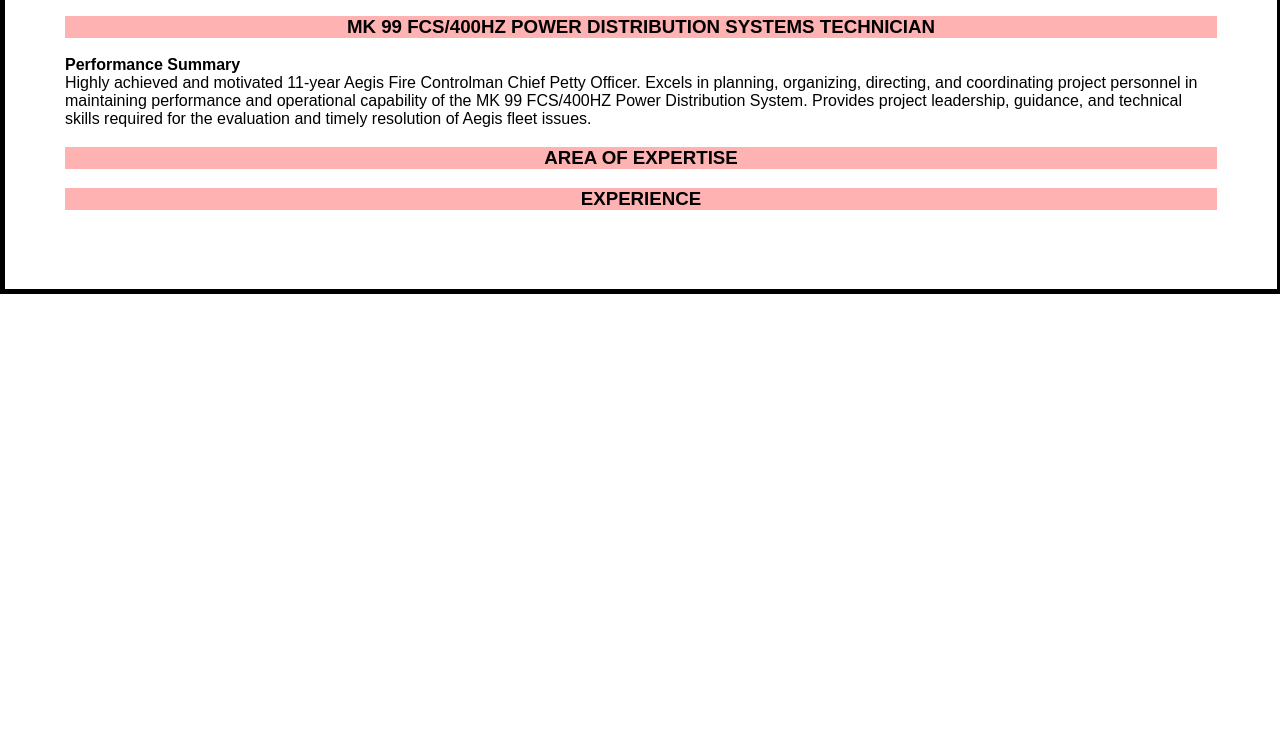
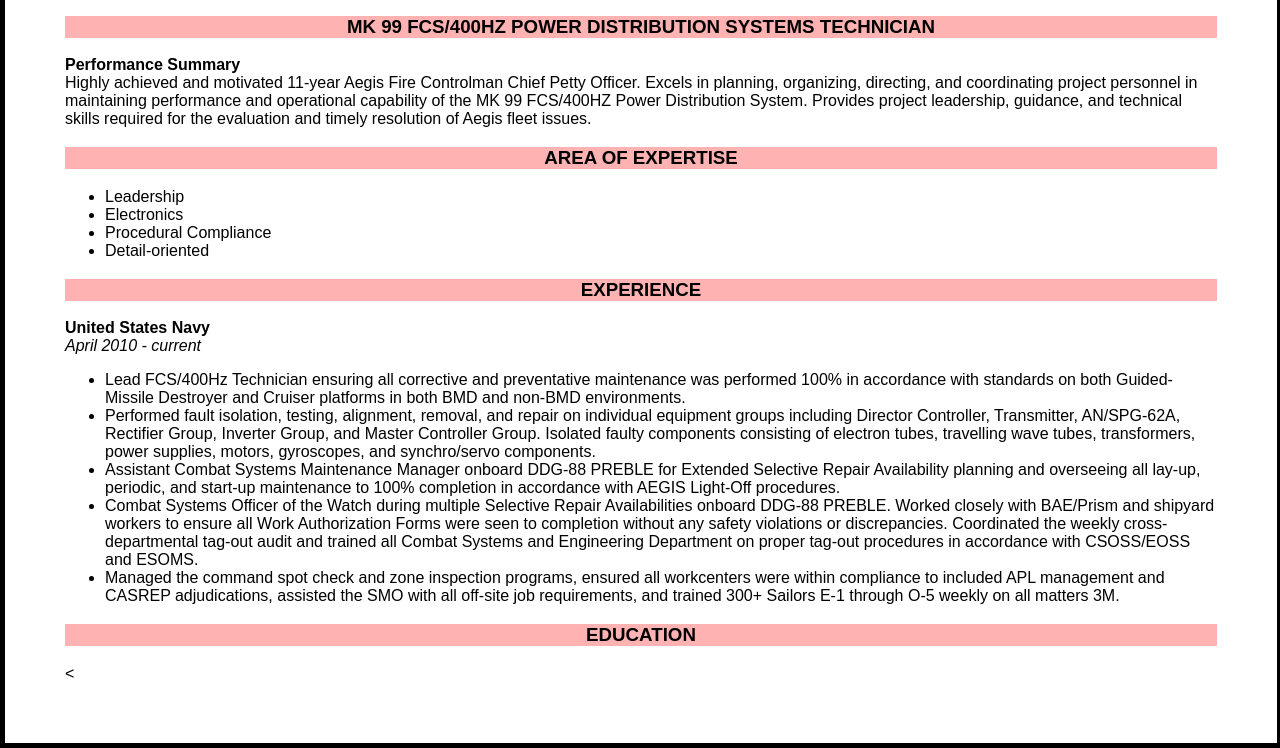
Before and after one commit to Dylanhoward24/Dylanhoward24.github.io, a plain HTML site: page index.html in a window 1280 px wide. Shown: the part 159-907 px from the top of the page. Before the commit the page ends 800 px from the top, so only its background shows below. Drawn offline with Linux system fonts and the light colour scheme.

Commit message:
Update index.html

```diff
--- a/index.html
+++ b/index.html
@@ -18,18 +18,39 @@
     <p>Linkedin: Dylan-Howard</p>
   </div>
 
-  <h3>MK 99 FCS/400HZ POWER DISTRIBUTION SYSTEMS TECHNICIAN</h3>
+<h3>MK 99 FCS/400HZ POWER DISTRIBUTION SYSTEMS TECHNICIAN</h3>
 
   <div class="performancesummary">
     <h4>Performance Summary</h4>
-
-    <p>Highly achieved and motivated 11-year Aegis Fire Controlman Chief Petty Officer. Excels in planning, organizing, directing, and coordinating project personnel in maintaining performance and operational capability of the MK 99 FCS/400HZ Power Distribution System. Provides project leadership, guidance, and technical skills required for the evaluation and timely resolution of Aegis fleet issues.</p>
+      <p>Highly achieved and motivated 11-year Aegis Fire Controlman Chief Petty Officer. Excels in planning, organizing, directing, and coordinating project personnel in maintaining performance and operational capability of the MK 99 FCS/400HZ Power Distribution System. Provides project leadership, guidance, and technical skills required for the evaluation and timely resolution of Aegis fleet issues.</p>
   </div>
 
-  <h3>AREA OF EXPERTISE</h3>
+  <div class="areaofexpertise">
+    <h3>AREA OF EXPERTISE</h3>
+      <ul>
+        <li>Leadership</li>
+        <li>Electronics</li>
+        <li>Procedural Compliance</li>
+        <li>Detail-oriented</li>
+      </ul>
+  </div>
 
+  <div class="experience">
+    <h3>EXPERIENCE</h3>
+    <h4>United States Navy</h4>
+    <i>April 2010 - current</i>
+      <ul>
+        <li>Lead FCS/400Hz Technician ensuring all corrective and preventative maintenance was performed 100% in accordance with standards on both Guided-Missile Destroyer and Cruiser platforms in both BMD and non-BMD environments.</li>
+        <li>Performed fault isolation, testing, alignment, removal, and repair on individual equipment groups including Director Controller, Transmitter, AN/SPG-62A, Rectifier Group, Inverter Group, and Master Controller Group. Isolated faulty components consisting of electron tubes, travelling wave tubes, transformers, power supplies, motors, gyroscopes, and synchro/servo components.</li>
+        <li>Assistant Combat Systems Maintenance Manager onboard DDG-88 PREBLE for Extended Selective Repair Availability planning and overseeing all lay-up, periodic, and start-up maintenance to 100% completion in accordance with AEGIS Light-Off procedures.</li>
+        <li>Combat Systems Officer of the Watch during multiple Selective Repair Availabilities onboard DDG-88 PREBLE.  Worked closely with BAE/Prism and shipyard workers to ensure all Work Authorization Forms were seen to completion without any safety violations or discrepancies.  Coordinated the weekly cross-departmental tag-out audit and trained all Combat Systems and Engineering Department on proper tag-out procedures in accordance with CSOSS/EOSS and ESOMS.</li>
+        <li>Managed the command spot check and zone inspection programs, ensured all workcenters were within compliance to included APL management and CASREP adjudications, assisted the SMO with all off-site job requirements, and trained 300+ Sailors E-1 through O-5 weekly on all matters 3M.</li>
+   </div>
 
+   <div class="education">
+     <h3>EDUCATION</h3>
+     <
+   </div>
 
-  <h3>EXPERIENCE</h3>
 </body>
 </html>
```
